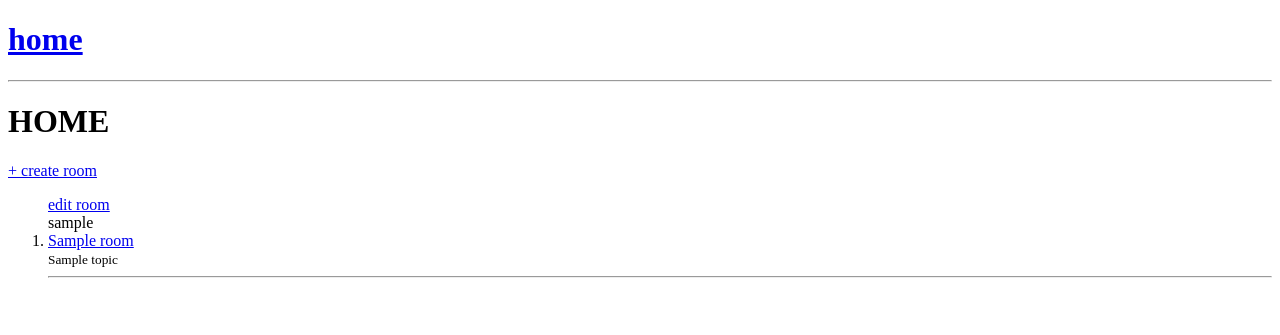
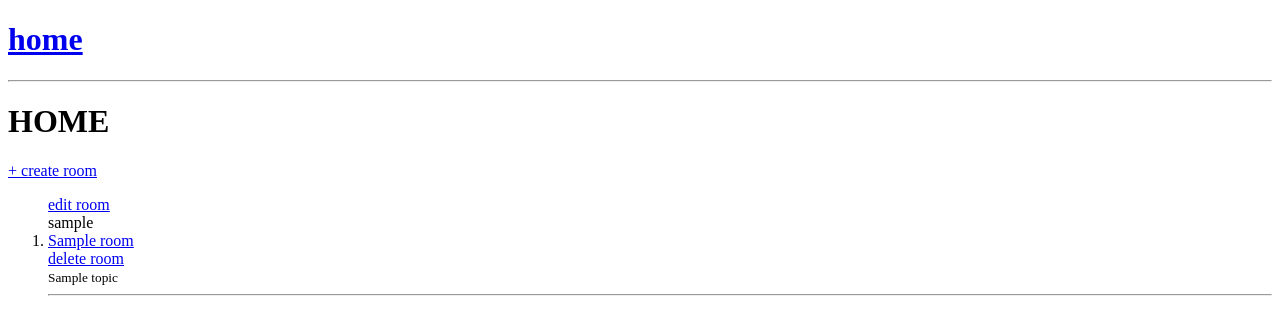
Before and after one commit to NerdPlayground/studytime, a Django app: page / in a window 1280 px wide. Shown: the top 335 px of the page. Run offline with Django 4.2, Linux system fonts and the light colour scheme; tables that the repository leaves empty hold one stand-in row (values such as "Sample post").

Commit message:
chore (Rooms) : delete room

```diff
--- a/rooms/templates/rooms/home.html
+++ b/rooms/templates/rooms/home.html
@@ -14,6 +14,7 @@
                     <li>
                         <a href="{% url 'room' room.id %}">{{room.name}}</a>
                     </li>
+                    <a href="{% url 'delete-room' room.id %}">delete room</a><br/>
                     <small>{{room.topic.name}}</small>
                     <hr/>
                 </div>
--- a/rooms/urls.py
+++ b/rooms/urls.py
@@ -1,9 +1,10 @@
 from django.urls import path
-from rooms.views import home,room,create_room,edit_room
+from rooms.views import home,room,create_room,edit_room,delete_room
 
 urlpatterns= [
     path('',home,name="home"),
     path('room/<str:pk>/',room,name="room"),
     path('create-room/',create_room,name="create-room"),
     path('edit-room/<str:pk>/',edit_room,name="edit-room"),
+    path('delete-room/<str:pk>/',delete_room,name="delete-room"),
 ]
--- a/rooms/views.py
+++ b/rooms/views.py
@@ -43,3 +43,13 @@ def edit_room(request,pk):
         return render(request,'rooms/room_form.html',context)
     except Room.DoesNotExist:
         raise Http404
+
+def delete_room(request,pk):
+    try:
+        room= Room.objects.get(id=pk)
+        if request.method == 'POST':
+            room.delete()
+            return redirect('home')
+        return render(request,'delete.html',{'obj':room})
+    except Room.DoesNotExist:
+        raise Http404
```
Also changed, not shown: templates/delete.html (added, +12 -0 lines).
